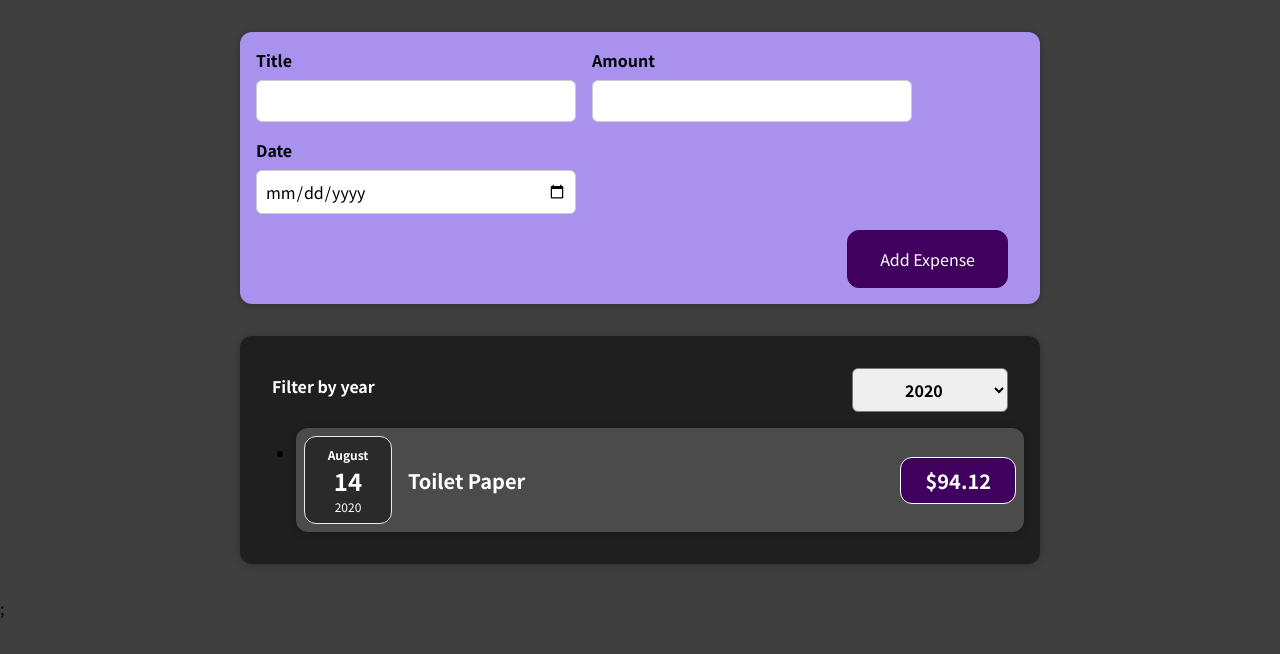
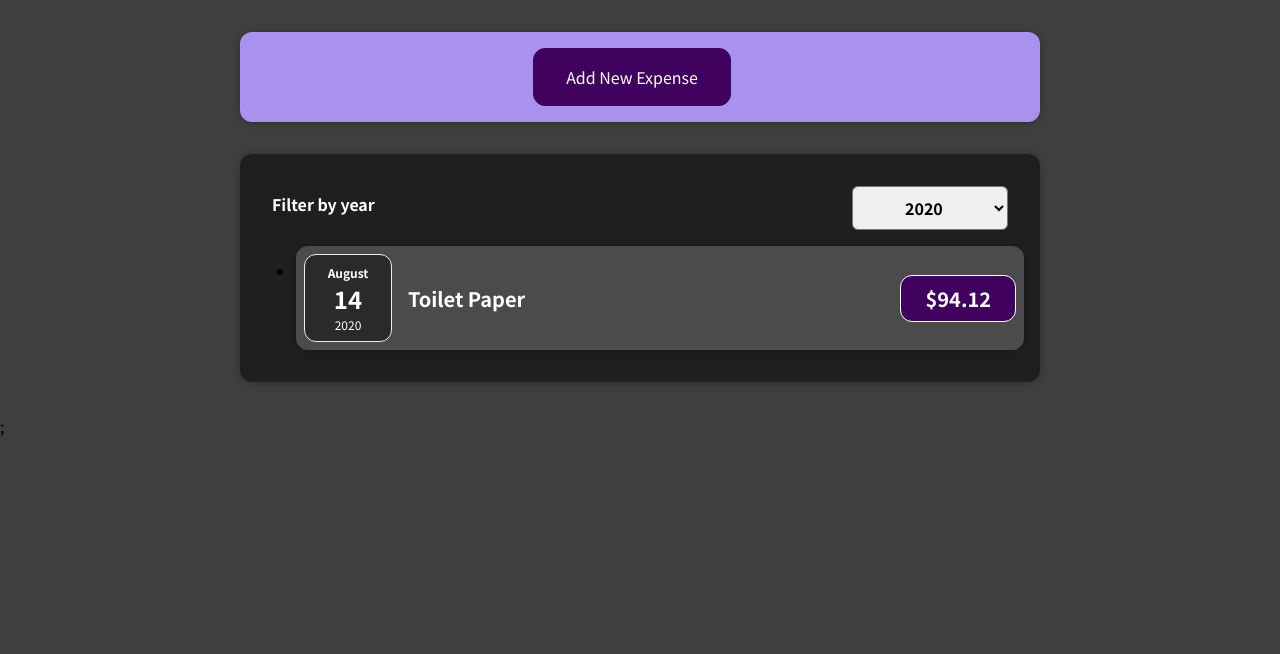
Before and after one commit to tilakgurappagari/expense-app, a React (Create React App) app: page / in a window 1280 px wide. Shown: the top 654 px of the page. Built offline with nearby package versions, Linux system fonts and the light colour scheme.

Commit message:
Added cancel expense form functionality

```diff
--- a/src/components/NewExpense/ExpenseForm.js
+++ b/src/components/NewExpense/ExpenseForm.js
@@ -56,7 +56,13 @@ const ExpenseForm = (props)=>{
         setEnteredTitle('');
         setEnteredAmount('');
         setEnteredDate('');
+        //calling cancelExpense in newexpense.js to update flag
+        props.cancelExpense(false);
     };
+    const cancelExpenseHandler = () => {
+        //calling cancelExpense in newexpense.js to update flag
+        props.cancelExpense(false);
+    }
     return (
     <form onSubmit={submitHandler}>
         <div className="new-expense__controls">
@@ -74,6 +80,7 @@ const ExpenseForm = (props)=>{
             </div>
         </div>
         <div className="new-expense__actions">
+            <button type="button" onClick={cancelExpenseHandler}>Cancel</button>
             <button type="submit">Add Expense</button>
         </div>
     </form>)
--- a/src/components/NewExpense/NewExpense.js
+++ b/src/components/NewExpense/NewExpense.js
@@ -1,7 +1,13 @@
 import "./NewExpense.css";
+import React, {useState} from "react";
 import ExpenseForm from "./ExpenseForm";
 
 const NewExpense = (props) => {
+  const [expenseFormFlag, setExpenseFormFlag] = useState(false);
+
+  const addExpenseHandler = () =>{
+    setExpenseFormFlag(true);
+  }
   const saveExpenseDataHandler = (enteredExpenseData) => {
     const expenseData = {
       id: Math.random().toString(),
@@ -10,9 +16,13 @@ const NewExpense = (props) => {
     //Calling onAddExpense method in app.js to send the new expense data got from expenseform.js
     props.onAddExpense(expenseData);
   };
+  const cancelExpenseHandler = () =>{
+    setExpenseFormFlag(false);
+  }
   return (
     <div className="new-expense">
-      <ExpenseForm onSaveExpenseData={saveExpenseDataHandler} />
+      {!expenseFormFlag && <button onClick={addExpenseHandler}>Add New Expense</button>}
+      {expenseFormFlag && <ExpenseForm onSaveExpenseData={saveExpenseDataHandler} cancelExpense={cancelExpenseHandler}/>}
     </div>
   );
 };
```
